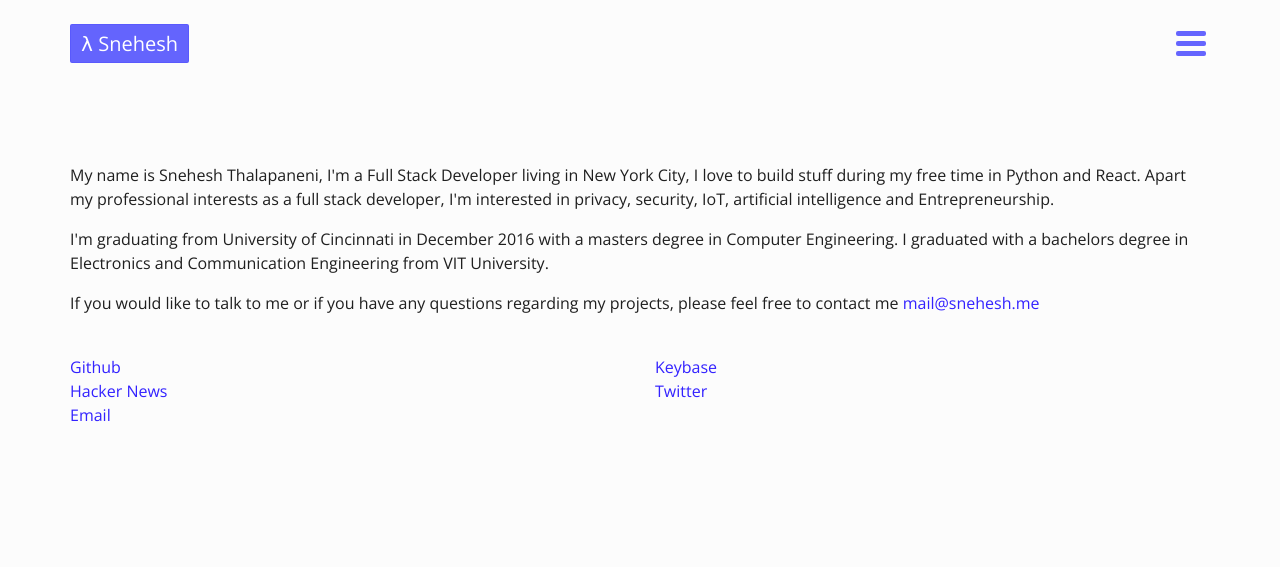
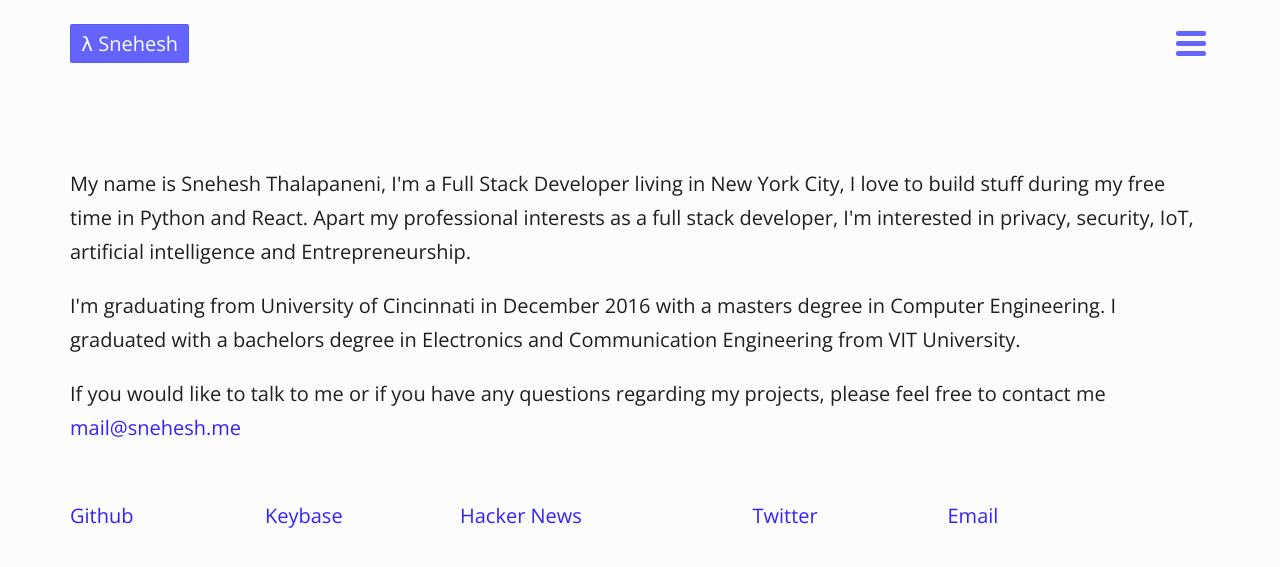
Before and after one commit to snehesht/blog, a Flask app: page /about in a window 1280 px wide. Shown: the top 567 px of the page. Run offline with Flask 2, Linux system fonts and the light colour scheme; parts of the project's set-up code (start-up, migrations or seed data) failed here and were passed over; some libraries are stand-ins or nearby versions.

Commit message:
fixed styling on aboutme page

```diff
--- a/app/static/app.css
+++ b/app/static/app.css
@@ -1047,8 +1047,8 @@ p code {
 #aboutme {
   padding-top: 80px;
   font-family: "Open Sans", "monospace";
-  font-size: 16px;
-  line-height: 1.5em; }
+  font-size: 20px;
+  line-height: 1.7em; }
   #aboutme a {
     text-align: center; }
 
--- a/app/static/sass/app.scss
+++ b/app/static/sass/app.scss
@@ -234,8 +234,8 @@ p {
 #aboutme {
 	padding-top: 80px;
 	font-family: $primary_font;
-	font-size: $body_font_size;
-	line-height: 1.5em;
+	font-size: $sub_header_font_size;
+	line-height: 1.7em;
 
 	#aboutme-firstline {
 		// float: left;
--- a/app/templates/about.html
+++ b/app/templates/about.html
@@ -15,27 +15,27 @@
 	<div id="aboutme-icons">
 	<br>
 		<div class="row">
-			<div class="col-xs-6 com-sm-2">
+			<div class="col-xs-6 col-sm-2">
 				<div id="aboutme-firstline">
 					<a href="https://github.com/snehesht" target="_blank">Github</a>
 				</div>
 			</div>
-			<div class="col-xs-6 com-sm-2">
+			<div class="col-xs-6 col-sm-2">
 				<div id="aboutme-firstline">
 					<a href="https://keybase.io/snehesh" target="_blank">Keybase</a>
 				</div>
 			</div>
-			<div class="col-xs-6 com-sm-3">
+			<div class="col-xs-6 col-sm-3">
 				<div id="aboutme-firstline">
 					<a href="https://news.ycombinator.com/user?id=snehesht" target="_blank">Hacker News</a>
 				</div>
 			</div>
-			<div class="col-xs-6 com-sm-2">
+			<div class="col-xs-6 col-sm-2">
 				<div id="aboutme-secondline">
 					<a href="https://twitter.com/snehesht" target="_blank">Twitter</a>
 				</div>
 			</div>
-			<div class="col-xs-6 com-sm-2">
+			<div class="col-xs-6 col-sm-2">
 				<div id="aboutme-secondline">
 					<a href="mailto:mail@snehesh.me" target="_blank">Email</a>
 				</div>
```
